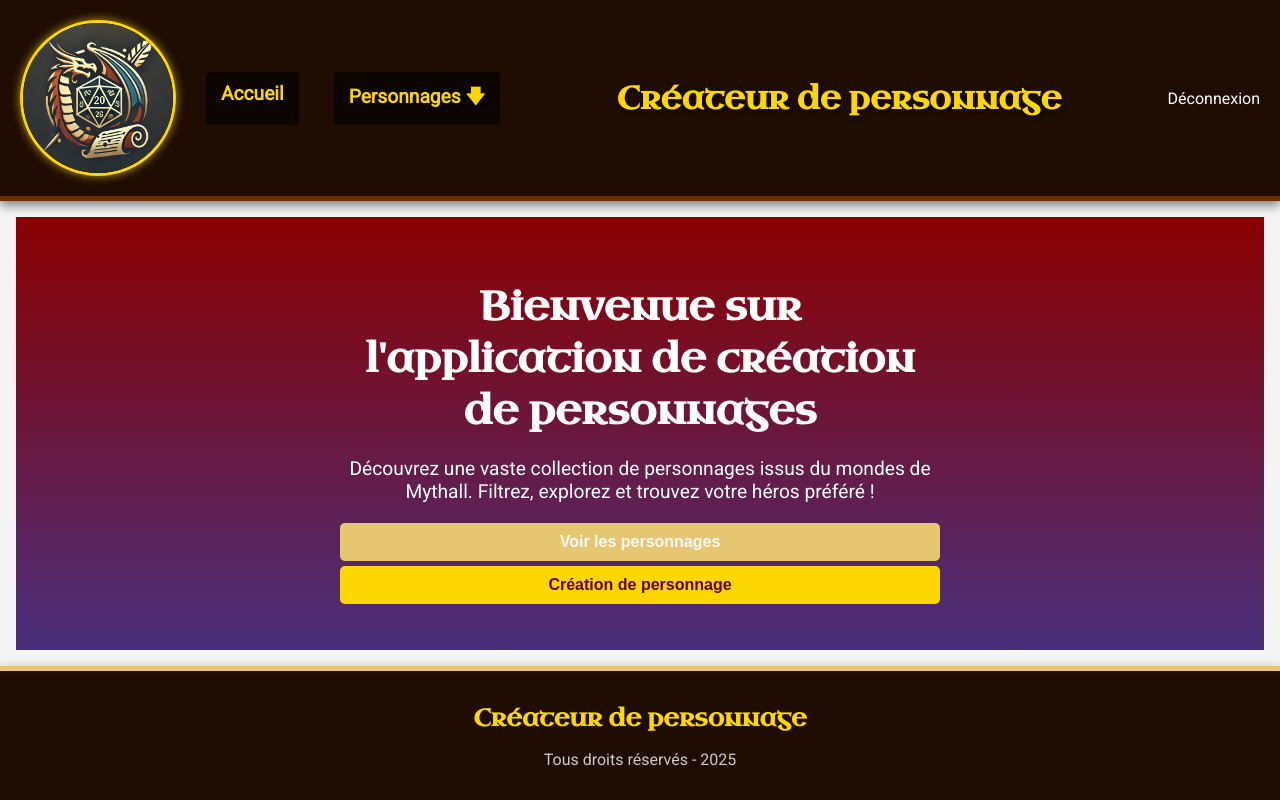
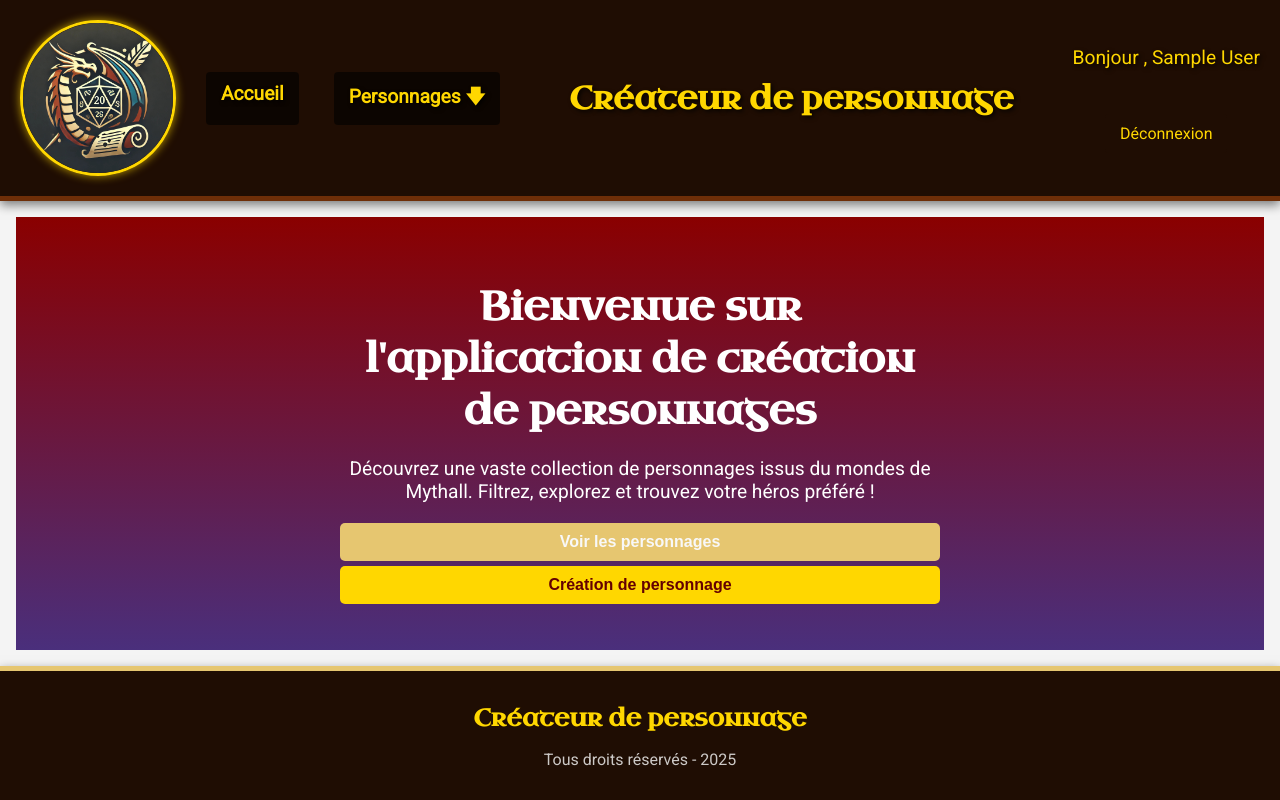
Before and after one commit to sebastien-malo-jean/H25-41F_Library_Frontend, a React (Vite) app: page / in a window 1280 px wide. Built offline with nearby package versions, Linux system fonts and the light colour scheme; sample sign-in values are in the browser's storage.

Commit message:
style : mettre à jour les styles des composants d’en-tête et améliorer la fonctionnalité de la section utilisateur

```diff
--- a/src/components/Header/Header.css
+++ b/src/components/Header/Header.css
@@ -50,7 +50,8 @@
 .header__menu-item:hover {
     cursor: pointer;
     transform: scale(1.1);
-    background: rgba(138, 0, 0, 0.8);
+    background: var(--primary-dark);
+    color: var(--border);
 }
 
 .header__submenu {
@@ -70,8 +71,20 @@
 }
 
 .header__submenu-item {
+    list-style: none;
+    margin: 0;
     padding: var(--spacing-2) var(--spacing-3);
     border-bottom: 1px solid var(--border);
+}
+
+.header__submenu-item:hover {
+    background: var(--primary);
+    transition: background 0.3s ease-in-out;
+    cursor: pointer;
+}
+
+.header__submenu-item:hover .header__link {
+    color: var(--border);
 }
 
 .header__submenu-item:last-child {
@@ -96,6 +109,34 @@
         & input {
             box-sizing: border-box;
         }
+    }
+}
+
+.header__userSection {
+    display: flex;
+    flex-direction: column;
+    align-items: center;
+    gap: var(--spacing-2);
+
+    & .header__button {
+        background: var(--dark);
+        color: var(--border);
+        padding: var(--spacing-2) var(--spacing-3);
+        border-radius: var(--border-radius);
+        border: none;
+        cursor: pointer;
+        transition: background 0.3s ease-in-out;
+    }
+
+    & .header__userName {
+        font-family: var(--font-primary);
+        font-size: 1.2rem;
+        color: var(--border);
+        text-shadow: 2px 2px 4px rgba(0, 0, 0, 0.8);
+    }
+
+    & .header__button:hover {
+        background: var(--primary);
     }
 }
 
--- a/src/components/Header/Header.jsx
+++ b/src/components/Header/Header.jsx
@@ -67,7 +67,7 @@ function Header() {
                   Liste des personnages
                 </NavLink>
               </li>
-              {user && user.role === 0 && (
+              {loginToken && (
                 <li className="header__submenu-item">
                   <NavLink to={"/characters/create"} className="header__link">
                     Création de personnage
@@ -76,6 +76,13 @@ function Header() {
               )}
             </ul>
           </li>
+          {user && user.role === 0 && (
+            <li className="header__menu-item">
+              <NavLink to={"/admin/adminpage"} className="header__link">
+                Page admin
+              </NavLink>
+            </li>
+          )}
         </ul>
       </nav>
       <h1 className="header__title">Créateur de personnage</h1>
@@ -102,9 +109,12 @@ function Header() {
           {/* affiche les messages d'érreurs */}
         </form>
       )}
-      {loginToken && (
-        <div className="header__button" onClick={logout}>
-          Déconnexion
+      {user && loginToken && (
+        <div className="header__userSection">
+          <p className="header__userName">Bonjour , {user.name}</p>
+          <p onClick={logout} className="header__button">
+            Déconnexion
+          </p>
         </div>
       )}
     </header>
```
